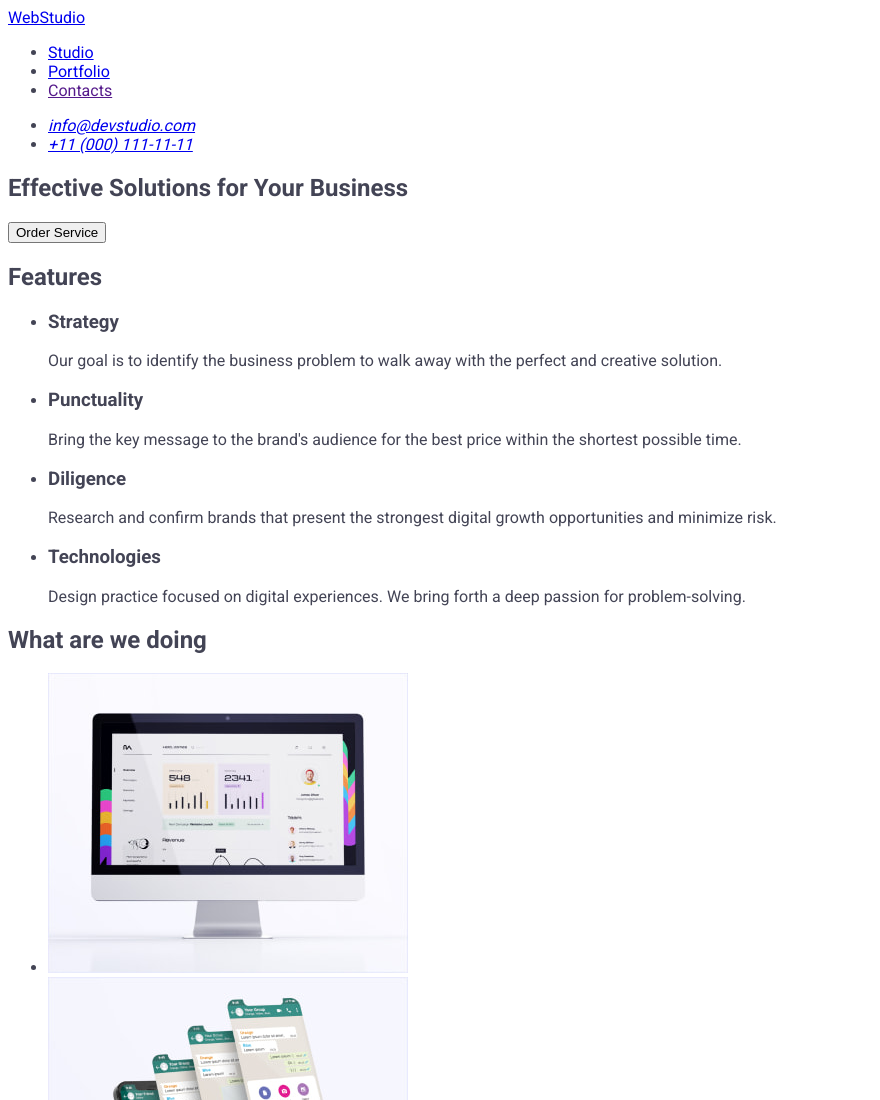
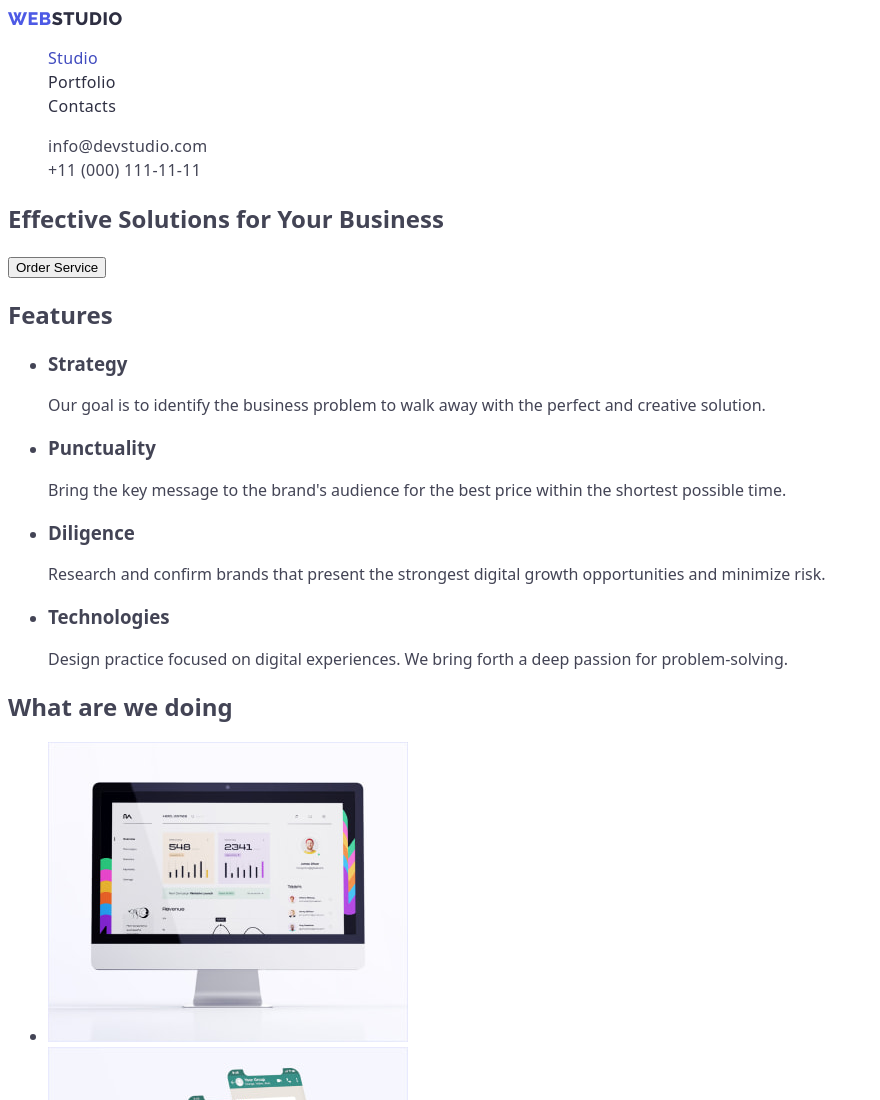
Before and after one commit to ArtSatanov/goit-markup-hw-02, a plain HTML site: page index.html in a window 1280 px wide. Shown: the top 1100 px of the page, without its empty margins (0-880 px from the left). Drawn offline with Linux system fonts and the light colour scheme.

Commit message:
header style

```diff
--- a/css/styles.css
+++ b/css/styles.css
@@ -1,10 +1,69 @@
 :root {
-   --body-text-color: #434455;
+   --main-text-color: #434455;
    --bg-color:#FFFFFF;
+   --primary-brand-color: #4D5AE5; /* CTAs Focused Active states Links */
+   --pressed-state-color: #404BBF; /* CTAs */
+   --dark-color: #2E2F42; /* Overlays Shadows Headings logo*/
+
+
 }
 
 body{
-   font-family: roboto;
-   color: var(--body-text-color);
+   font-family: system-ui, -apple-system, BlinkMacSystemFont, 'Segoe UI', Roboto, Oxygen, Ubuntu, Cantarell, 'Open Sans', 'Helvetica Neue', sans-serif;
+   color: var(--main-text-color);
    background-color: var(--bg-color);
+
 }
+.current.link {
+   color: var(--pressed-state-color);
+}
+.link {
+   text-decoration: none;
+}
+.list {
+   list-style: none;
+   font-style: normal;
+}
+.logo {
+   font-family: 'Raleway';
+   font-weight: 800;
+   font-size: 18px;
+   line-height: 1.17;
+   letter-spacing: 0.03em;
+   text-transform: uppercase;
+}
+.logo-lead {
+   color: var(--primary-brand-color);
+}
+
+.header {}
+
+.header-nav {}
+
+.header-nav-logo,
+.header-nav-link {
+   color: var(--dark-color);
+}
+
+.header-nav-link {
+   font-weight: 500;
+
+}
+
+.header-nav-item {}
+
+.header-nav-link,
+.header-cont-link {
+   font-size: 16px;
+   line-height: 1.5;
+   letter-spacing: 0.02em;
+}
+
+.header-cont-list {}
+
+.header-cont-item {}
+
+.header-cont-link {
+   font-weight: 400;
+   color: var(--main-text-color);
+}
--- a/index.html
+++ b/index.html
@@ -17,20 +17,40 @@
     <!-- header -->
     <header class="header">
       <!-- navigation -->
-      <nav class="nav">
-        <a href="./index.html">WebStudio</a>
+      <nav class="header-nav">
+        <a href="./index.html" class="header-nav-logo link logo"
+          ><span class="logo-lead">Web</span>Studio</a
+        >
 
-        <ul>
-          <li><a href="./index.html">Studio</a></li>
-          <li><a href="./portfolio.html">Portfolio</a></li>
-          <li><a href="">Contacts</a></li>
+        <ul class="header-nav-list list">
+          <li class="header-nav-item">
+            <a href="./index.html" class="header-nav-link link current"
+              >Studio</a
+            >
+          </li>
+          <li class="header-nav-item">
+            <a href="./portfolio.html" class="header-nav-link link"
+              >Portfolio</a
+            >
+          </li>
+          <li class="header-nav-item">
+            <a href="" class="header-nav-link link">Contacts</a>
+          </li>
         </ul>
       </nav>
       <!-- address -->
       <address>
-        <ul>
-          <li><a href="mailto:info@devstudio.com">info@devstudio.com</a></li>
-          <li><a href="tel:+110001111111">+11 (000) 111-11-11</a></li>
+        <ul class="header-cont-list list">
+          <li class="header-cont-item">
+            <a href="mailto:info@devstudio.com" class="header-cont-link link"
+              >info@devstudio.com</a
+            >
+          </li>
+          <li class="header-cont-item">
+            <a href="tel:+110001111111" class="header-cont-link link"
+              >+11 (000) 111-11-11</a
+            >
+          </li>
         </ul>
       </address>
     </header>
```
Also changed, not shown: portfolio.html (+1 -1 lines).
